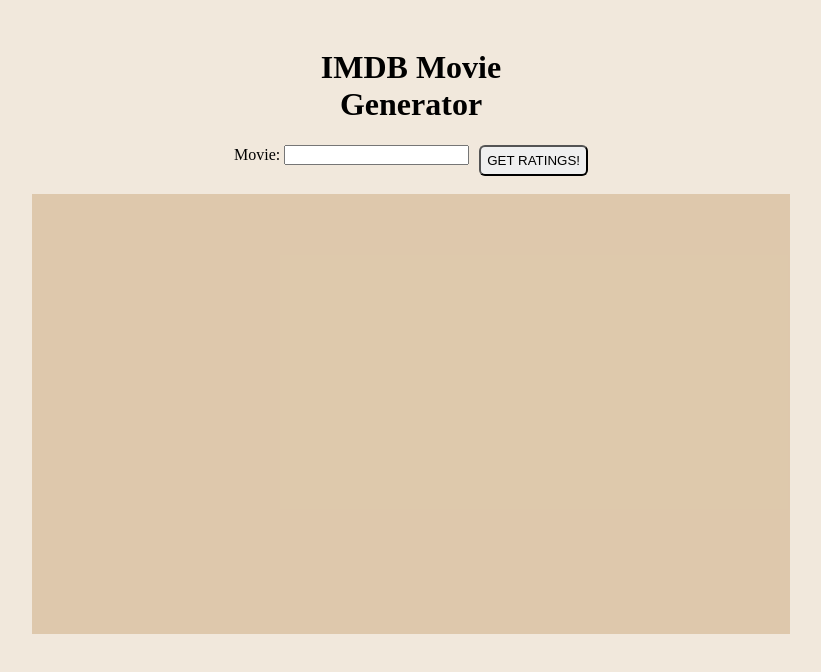
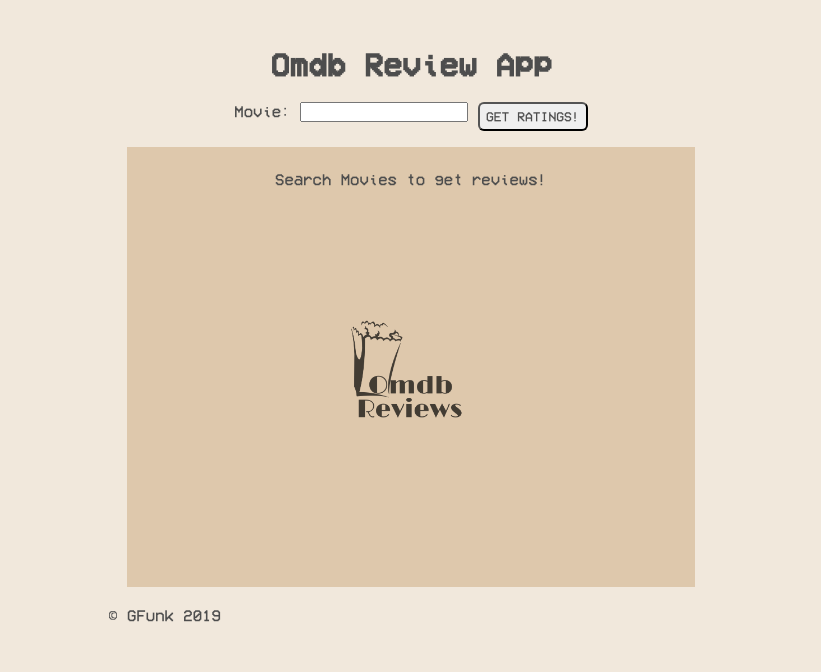
Before and after one commit to rayzon1/imdb_movie_api, a website: page index.html in a window 1280 px wide. Shown: the whole page, without its empty margins (229-1050 px from the left). Drawn offline with nearby package versions, Linux system fonts and the light colour scheme.

Commit message:
added multiple styles, fonts, and colors for the page. Basic functionality complete

```diff
--- a/index.html
+++ b/index.html
@@ -15,14 +15,16 @@
     <div id="main_container">
     <div id="title_container">
     <header id="header">
-        <h1 class="title">IMDB Movie Generator</h1>
+        <h1 class="title">Omdb Review App</h1>
     </header>
     <form id="form">
-      <div class="submit"><label for="movie" id="movie_label">Movie: <input type="text" name="movie" id="movie"></label><br>
+      <div class="submit"><label for="movie" id="movie_label">Movie: <input type="text" name="movie" id="movie" autocomplete="off"></label><br>
       <input type="submit" id="submit_button" value="GET RATINGS!"></div>
     </form><br>
     </div>
     <div id="results_container">
+      <span id="search_tip">Search Movies to get reviews!</span>
+      <img src="images/omdb_logo.png" id="logo">
       <div id="results"><div class="loading">
         <div class="loading-bar"></div>
         <div class="loading-bar"></div>
@@ -33,8 +35,10 @@
 
     <div class="pagination"></div>
     </div>
-
+    <footer>
+      <span id="copy">&copy GFunk 2019</span>
+    </footer>
     <!-- <script src="pagination.js"></script>     -->
-    <script src="api.js"></script>
-    <script src="main.js"></script>
+    <script src="js/api.js"></script>
+    <script src="js/main.js"></script>
   </body>
--- a/api.js
+++ b/js/api.js
@@ -3,10 +3,12 @@
   constructor() {
     this.$movie = $('#movie');
     this.$results = $('#results');
+    this.$searchTip = $('#search_tip');
     this.$resultsDiv = $("#results_container");
     this.$pagination = $('.pagination');
     this.$loadingBar = $(".loading");
     this.$posters = $(".posterContainer");
+    this.$logo = $("#logo");
     this.url = "http://www.omdbapi.com/?apikey=ba2a0c60&";
   }
 
--- a/main.js
+++ b/js/main.js
@@ -3,6 +3,7 @@
 
 $("form").submit(function(event) {
     event.preventDefault();
+    api.$logo.hide();
     const newUrl = api.url + `s=${api.$movie.val()}`
     api.getMovies(newUrl)
         .then(val => {
@@ -19,6 +20,14 @@
             return val;
         })
   }); //end form
+
+$(document).on('keydown keyup', '#movie', function() {
+    if(api.$movie.val() == '') {
+        api.$searchTip.fadeIn(500);
+    } else {
+        api.$searchTip.fadeOut(500);
+    }
+})
 
 $(document).on('mouseenter', '.poster', function () {
     $(this)
--- a/styles.css
+++ b/styles.css
@@ -1,5 +1,22 @@
 * {
     box-sizing: border-box;
+    font-family: 'vcr_mono';
+    color: rgb(77, 77, 77);
+}
+
+@font-face {
+  font-family: 'modenineregular';
+  src: url('fonts/MODENINE.TTF');
+  font-weight: normal;
+  font-style: normal;
+}
+
+@font-face {
+  font-family: 'vcr_mono';
+  src: url('fonts/VCR_OSD_MONO_1.001.ttf');
+  font-weight: normal;
+  font-style: normal;
+
 }
 
 body {
@@ -7,9 +24,22 @@
     max-height: 100%;
 }
 
+#search_tip {
+  display: flex;
+  margin-top: 1vh;
+  justify-content: center;
+}
+
 #movie {
     height: 20px;
     margin-right: 10px;
+}
+
+#logo {
+  max-height: 50%;
+  max-width: 50%;
+  opacity: 0.7;
+  margin-top: 10%;
 }
 
 #header {
@@ -19,8 +49,8 @@
 
  .loading {
   position: absolute;
-  top: 50%;
-  left: 50%;
+  top: 30%;
+  left: 49%;
 }
 .loading-bar {
   display: inline-block;
@@ -58,6 +88,12 @@
   }
 }
 
+#copy {
+  display: flex;
+  justify-content: center;
+  margin-right: 39%;
+}
+
 #title_container {
   align-content: center;
   justify-content: center;
@@ -72,9 +108,8 @@
     background-color: rgba(210, 180, 140, .6);
     height: 100%;
     min-height: 55vh;
-    width: 60%;
+    max-width: 45%;
     padding-top: 1em;
-    padding-bottom: 1em;
 }
 
 #submit_button {
@@ -106,6 +141,7 @@
     display: flex;
     justify-content: center;
     padding-top: 20px;
+    /* font-family: 'modenineregular'; */
 }
 
 .submit {
@@ -169,3 +205,10 @@
     max-height: 50%;
     max-width: 50%;
 }
+
+/* @media(max-width: 900px) {
+  #splash{
+    position: fixed;
+    top: 20%;
+  }
+} */
```
Also changed, not shown: al_pacino_scarface.jpg (deleted), fonts/MODENINE.TTF (added), fonts/VCR_OSD_MONO_1.001.ttf (added), images/n1001357.png (renamed from n1001357.png), images/omdb_logo.png (added), js/pagination.js (renamed from pagination.js), 1 other file. Lines whose indentation alone changed are shown as unchanged.
